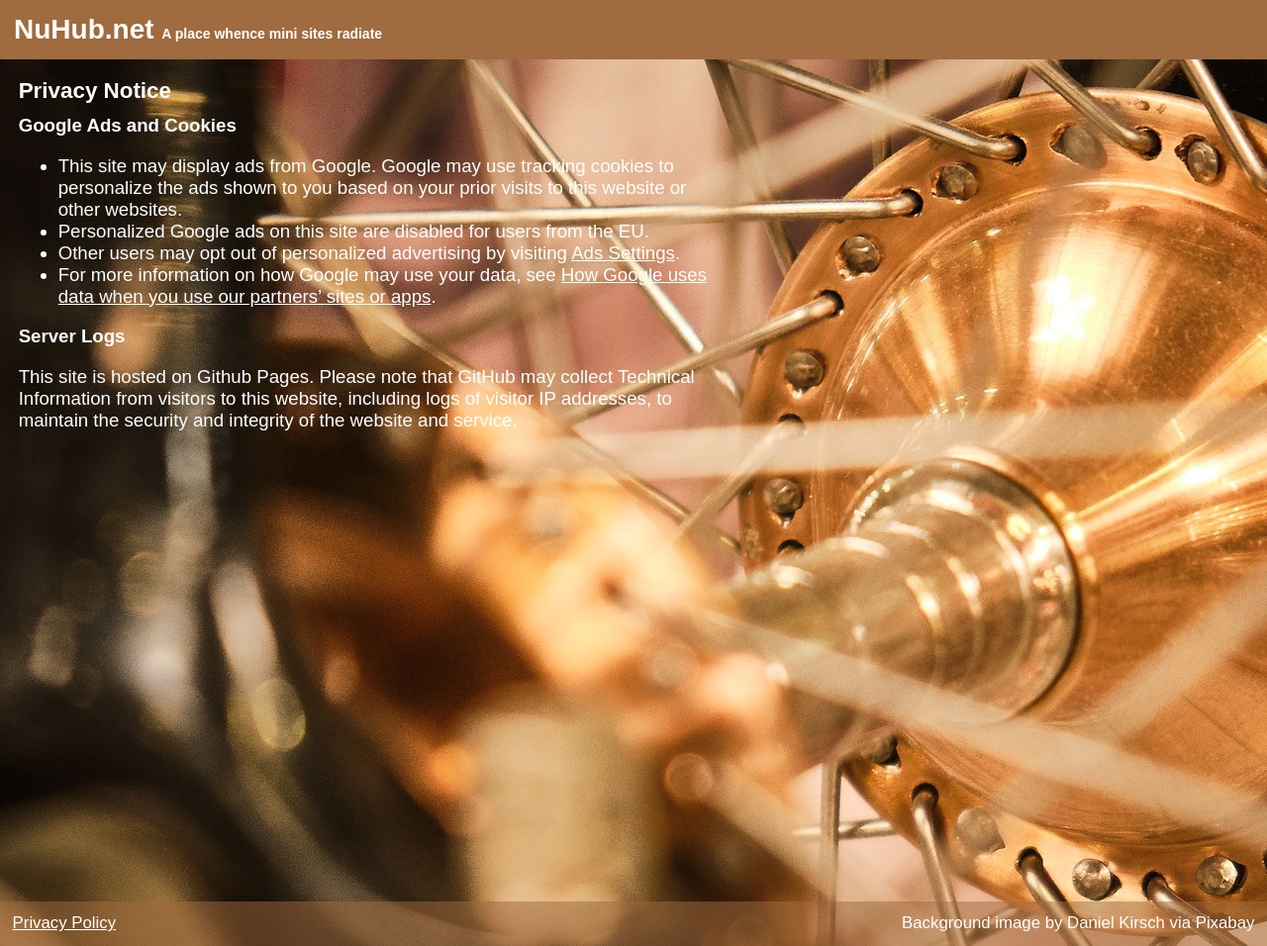
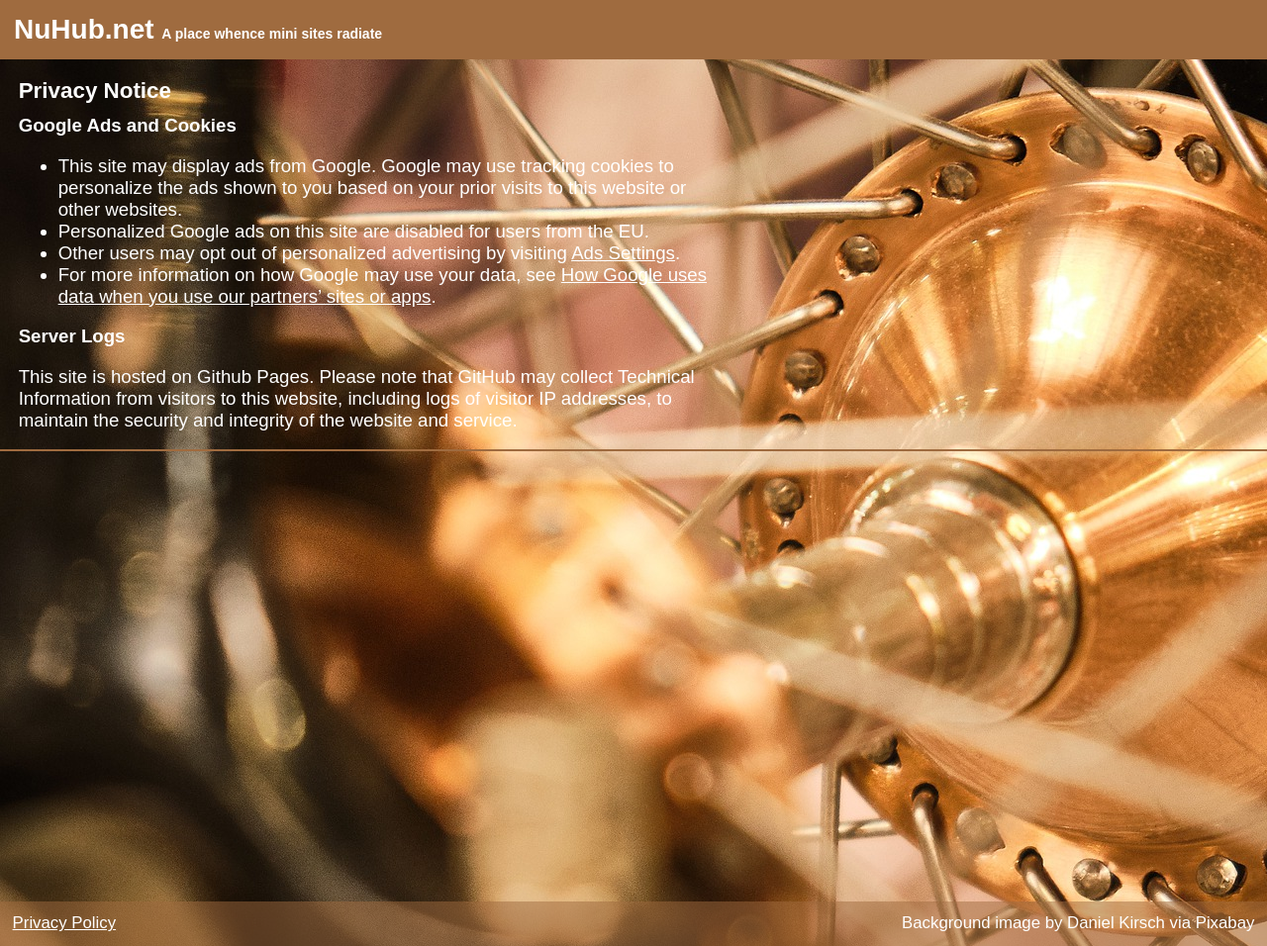
Before and after one commit to david672orford/david672github.io, a Jekyll site: the page built from privacy.md, in a window 1280 px wide. Shown: the whole page at 99% size. Built offline with Jekyll 4.4.1, drawn with Linux system fonts in a browser that asks for light colours; our own code applies the rules of GitHub Pages for plain Markdown files.

Commit message:
Update style.css

```diff
--- a/assets/css/style.css
+++ b/assets/css/style.css
@@ -22,6 +22,9 @@ MAIN {
 	margin: 1em;
 	max-width: 700px;	/* unique to www.nuhub.net */
 	}
+.google_ads {
+	border: thin solid #9F6B3F;
+	}
 FOOTER {
 	display: flex;
 	justify-content: space-between;
@@ -33,14 +36,14 @@ FOOTER {
 	font-size: 90%;
 	background-color: #9F6B3F80;
 	}
-.site_description {
-	font-size: 50%;
-	}
 H1 {
 	font-family: sans-serif;
 	font-size: 150%;
 	color: inherit;
 	background-color: inherit;
+	}
+.site_description {
+	font-size: 50%;
 	}
 H1 A {
 	text-decoration: inherit;
```
